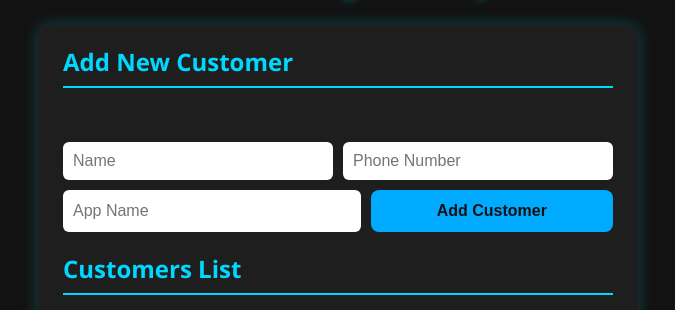
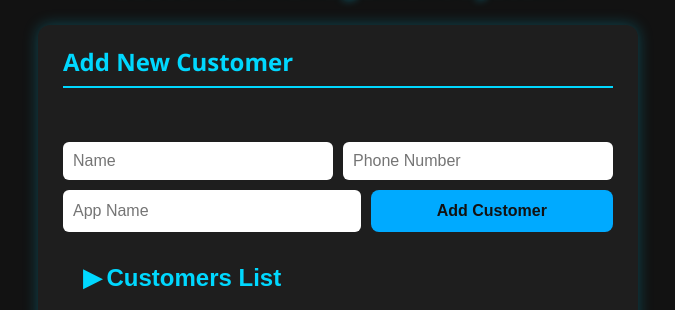
Before and after one commit to iqfadi0/Fadi-Web, a Flask app: page / in a window 1280 px wide. Shown: the part 69-379 px from the top of the page, without its empty margins (302-977 px from the left). Run offline with Flask 3, Linux system fonts and the light colour scheme.

Commit message:
Update index.html

```diff
--- a/templates/index.html
+++ b/templates/index.html
@@ -76,6 +76,20 @@
 
   button:hover {
     background-color: #008fcc;
+  }
+
+  /* زر السهم الخاص بالعرض/الإخفاء */
+  #toggleListBtn {
+    background: none;
+    border: none;
+    color: #00d8ff;
+    font-size: 1.5rem;
+    cursor: pointer;
+    margin-bottom: 10px;
+    user-select: none;
+    display: flex;
+    align-items: center;
+    gap: 5px;
   }
 
   table {
@@ -213,7 +227,9 @@
     <button type="submit">Add Customer</button>
   </form>
 
-  <h2>Customers List</h2>
+  <button id="toggleListBtn"><span id="arrow">▶</span> Customers List</button>
+
+  <div id="customersContainer" style="display:none;">
     <table id="customersTable">
       <thead>
         <tr>
@@ -249,6 +265,7 @@
         {% endfor %}
       </tbody>
     </table>
+  </div>
 </main>
 
 <script>
@@ -333,6 +350,21 @@
       }
     }
   });
+
+  // Toggle Customers List visibility
+  const toggleBtn = document.getElementById("toggleListBtn");
+  const customersContainer = document.getElementById("customersContainer");
+  const arrow = document.getElementById("arrow");
+
+  toggleBtn.addEventListener("click", () => {
+    if (customersContainer.style.display === "none") {
+      customersContainer.style.display = "block";
+      arrow.textContent = "▼"; // سهم للأسفل
+    } else {
+      customersContainer.style.display = "none";
+      arrow.textContent = "▶"; // سهم لليمين
+    }
+  });
 </script>
 </body>
 </html>
```
Lines whose indentation alone changed are shown as unchanged.
